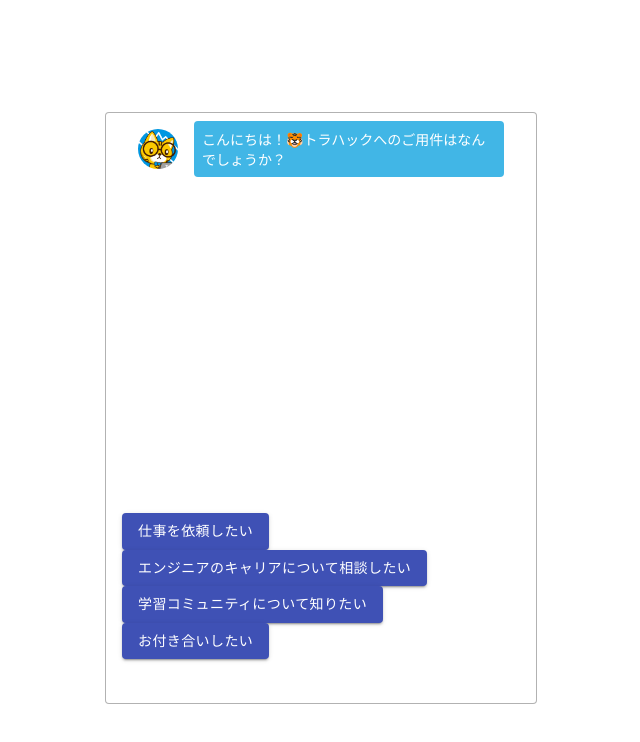
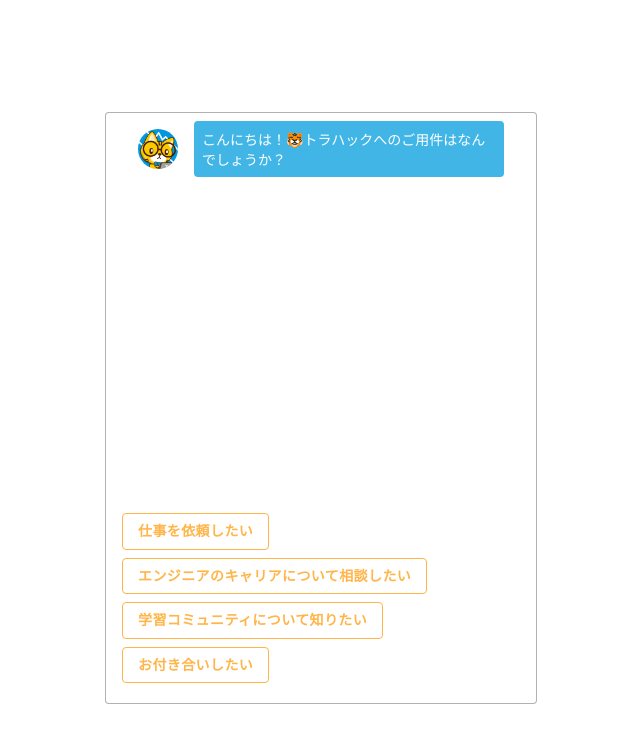
Before and after one commit to nomikazu-x/react-chatbot-demo, a React (Create React App) app: page / in a window 1280 px wide. Shown: the top 742 px of the page, without its empty margins (319-959 px from the left). Built offline with nearby package versions, Linux system fonts and the light colour scheme.

Commit message:
material ui

```diff
--- a/src/components/Answer.jsx
+++ b/src/components/Answer.jsx
@@ -18,9 +18,10 @@ const useStyles = makeStyles(() =>
 );
 
 const Answer = (props) => {
-  // const classes = useStyles();
+  const classes = useStyles();
+
   return(
-    <Button variant="contained" color="primary" onClick={() => props.select(props.content, props.nextId)}>
+    <Button className={classes.button} variant="outlined" onClick={() => props.select(props.content, props.nextId)}>
       {props.content}
     </Button>
   )
--- a/src/components/Chats.jsx
+++ b/src/components/Chats.jsx
@@ -19,7 +19,7 @@ const Chats = (props) => {
   return(
     <List className={classes.chats} id={"scroll-area"}>
       {props.chats.map((chat, index) => {
-        return <Chat text={chat.text} type={chat.type} key={index} />
+        return <Chat text={chat.text} type={chat.type} key={index.toString()} />
       })}
     </List>
   );
```
